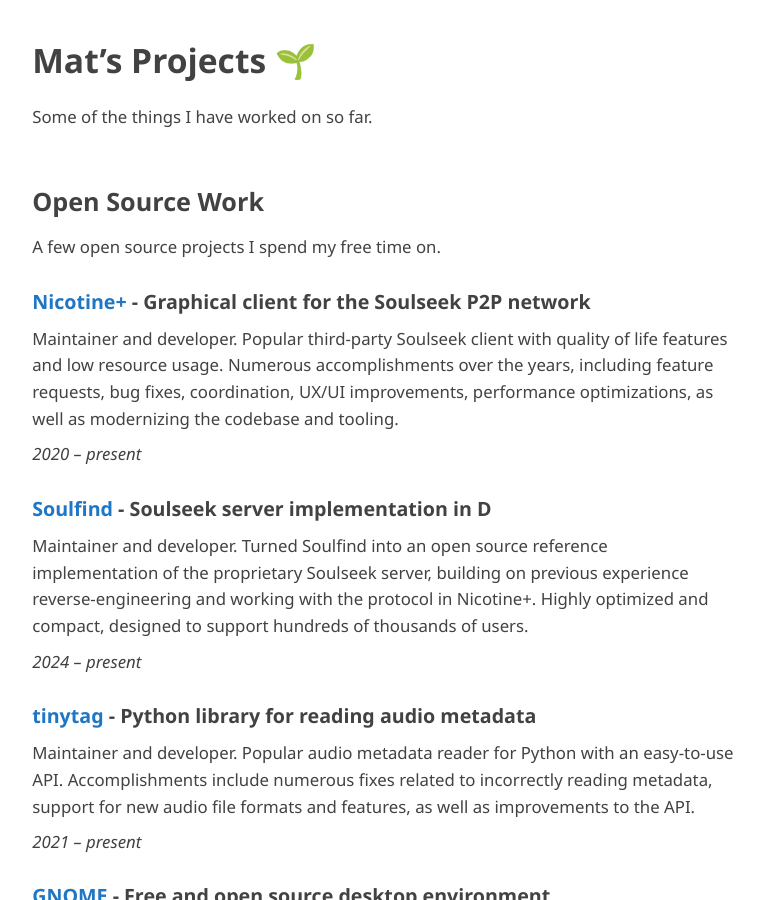
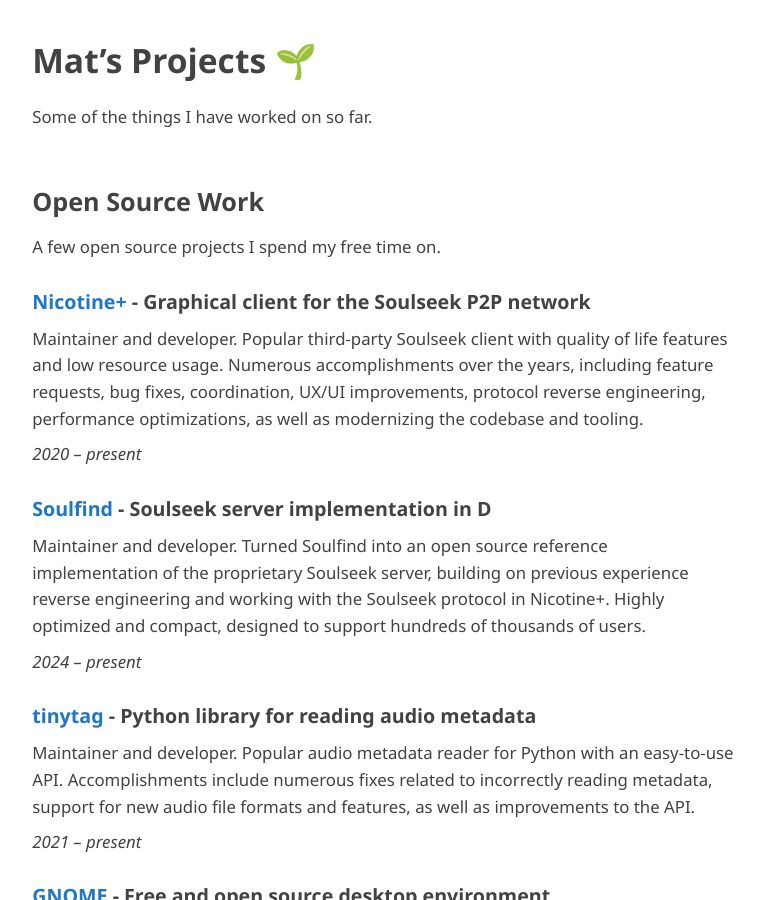
Before and after one commit to mathiascode/projects, a Jekyll site: the page built from index.md, in a window 1280 px wide and 900 px high. Shown: the whole window, without its empty margins (255-1019 px from the left). Built offline with Jekyll 4.4.1, drawn with Linux system fonts in a browser that asks for light colours; our own code applies the rules of GitHub Pages for plain Markdown files.

Commit message:
Mention protocol reverse engineering as part of Nicotine+

```diff
--- a/index.md
+++ b/index.md
@@ -13,13 +13,13 @@
 
 ### [Nicotine+](https://github.com/nicotine-plus/nicotine-plus) - Graphical client for the Soulseek P2P network
 
-Maintainer and developer. Popular third-party Soulseek client with quality of life features and low resource usage. Numerous accomplishments over the years, including feature requests, bug fixes, coordination, UX/UI improvements, performance optimizations, as well as modernizing the codebase and tooling.
+Maintainer and developer. Popular third-party Soulseek client with quality of life features and low resource usage. Numerous accomplishments over the years, including feature requests, bug fixes, coordination, UX/UI improvements, protocol reverse engineering, performance optimizations, as well as modernizing the codebase and tooling.
 
 *2020 – present*
 
 ### [Soulfind](https://github.com/soulfind-dev/soulfind) - Soulseek server implementation in D
 
-Maintainer and developer. Turned Soulfind into an open source reference implementation of the proprietary Soulseek server, building on previous experience reverse-engineering and working with the protocol in Nicotine+. Highly optimized and compact, designed to support hundreds of thousands of users.
+Maintainer and developer. Turned Soulfind into an open source reference implementation of the proprietary Soulseek server, building on previous experience reverse engineering and working with the Soulseek protocol in Nicotine+. Highly optimized and compact, designed to support hundreds of thousands of users.
 
 *2024 – present*
 
```
